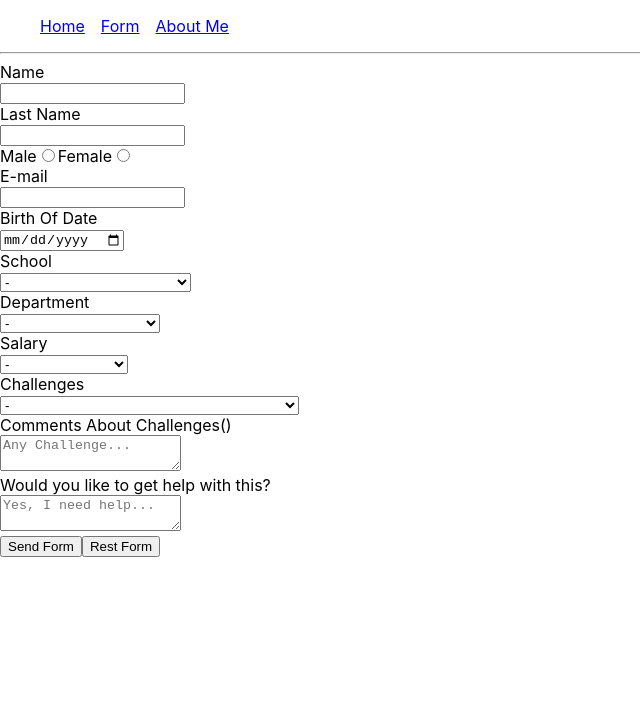
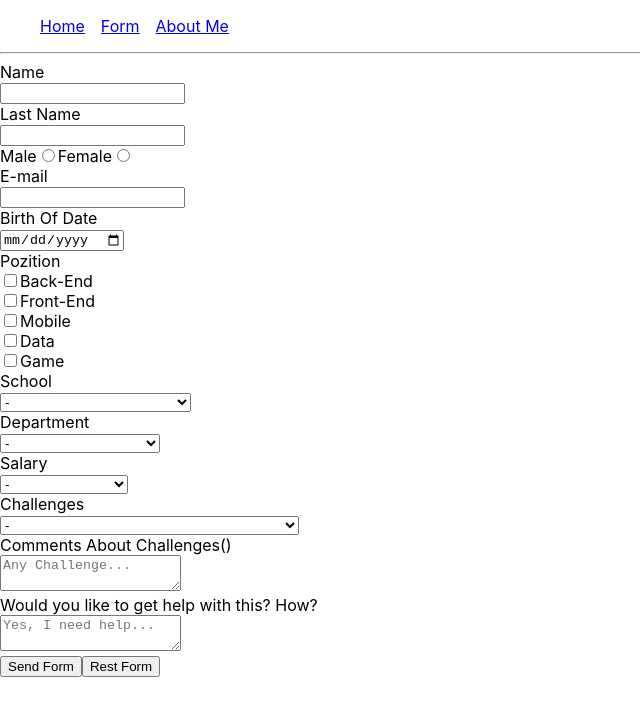
Before and after one commit to kaanyrd/FormForDevelopers, a React (Create React App) app in the folder my-form/: page /newform in a window 1280 px wide. Shown: the top 716 px of the page, without its empty margins (0-640 px from the left). Built offline with nearby package versions, Linux system fonts and the light colour scheme.

Commit message:
Form is completed

```diff
--- a/my-form/src/components/NewForm.jsx
+++ b/my-form/src/components/NewForm.jsx
@@ -12,7 +12,8 @@ function NewForm() {
       gender: "",
       email: "",
       birthOfDate: "",
-      // pozition: [],
+      pozition: [],
+      // position: [],
       school: "",
       department: "",
       salary: "",
@@ -24,7 +25,7 @@ function NewForm() {
     onSubmit: async (values, bag) => {
       await new Promise((r) => setTimeout(r, 2000))
       console.log(values);
-      console.log(bag);
+      // console.log(bag);
       bag.resetForm();
     }
   })
@@ -61,29 +62,30 @@ function NewForm() {
           <div><input value={values.birthOfDate} type="date" id='birthOfDate' name='birthOfDate' onChange={handleChange("birthOfDate")} disabled={isSubmitting} /></div>
         </div>
         {/* POZITION */}
-        {/* <div>
-          <label htmlFor="pozition">Pozition</label>
+        <div>
+          <label htmlFor="group">Pozition</label>
           <div>
-            <input type="checkbox" name='pozition' value="Back-end" onChange={handleChange("pozition")} disabled={isSubmitting} />
+            <input type="checkbox" name='pozition' value="Back-end" onChange={handleChange("pozition")} disabled={isSubmitting}
+            checked={!!values?.pozition?.includes("Back-end")}/>
             <label htmlFor="Back-end">Back-End</label>
           </div>
           <div>
-            <input type="checkbox" name='pozition' value="Front-end" onChange={handleChange("pozition")} disabled={isSubmitting} />
+            <input type="checkbox" name='pozition' value="Front-end" onChange={handleChange("pozition")} disabled={isSubmitting} checked={!!values?.pozition?.includes("Front-end")}/>
             <label htmlFor="Front-end">Front-End</label>
           </div>
           <div>
-            <input type="checkbox" name='pozition' value="Mobile" onChange={handleChange("pozition")} disabled={isSubmitting} />
+            <input type="checkbox" name='pozition' value="Mobile" onChange={handleChange("pozition")} disabled={isSubmitting} checked={!!values?.pozition?.includes("Mobile")}/>
             <label htmlFor="Mobile">Mobile</label>
           </div>
           <div>
-            <input type="checkbox" name='pozition' value="Data" onChange={handleChange("pozition")} disabled={isSubmitting} />
+            <input type="checkbox" name='pozition' value="Data" onChange={handleChange("pozition")} disabled={isSubmitting} checked={!!values?.pozition?.includes("Data")}/>
             <label htmlFor="Data">Data</label>
           </div>
           <div>
-            <input type="checkbox" name='pozition' value="Game" onChange={handleChange("pozition")} disabled={isSubmitting} />
+            <input type="checkbox" name='pozition' value="Game" onChange={handleChange("pozition")} disabled={isSubmitting} checked={!!values?.pozition?.includes("Game")}/>
             <label htmlFor="Game">Game</label>
           </div>
-        </div> */}
+        </div>
         {/* SCHOOL */}
         <div>
           <div><label htmlFor="school">School</label></div>
@@ -138,14 +140,9 @@ function NewForm() {
         </div>
         {/* HELP */}
         <div>
-          <div><label htmlFor="help">Would you like to get help with this?</label></div>
+          <div><label htmlFor="help">Would you like to get help with this? How?</label></div>
           <div><textarea name="help" id="help" onChange={handleChange("help")} value={values.help} disabled={isSubmitting} placeholder="Yes, I need help..."></textarea></div>
         </div>
-
-
-
-
-
         {/* BUTTONS */}
         <div>
           <button type='submit'>Send Form</button>
```
